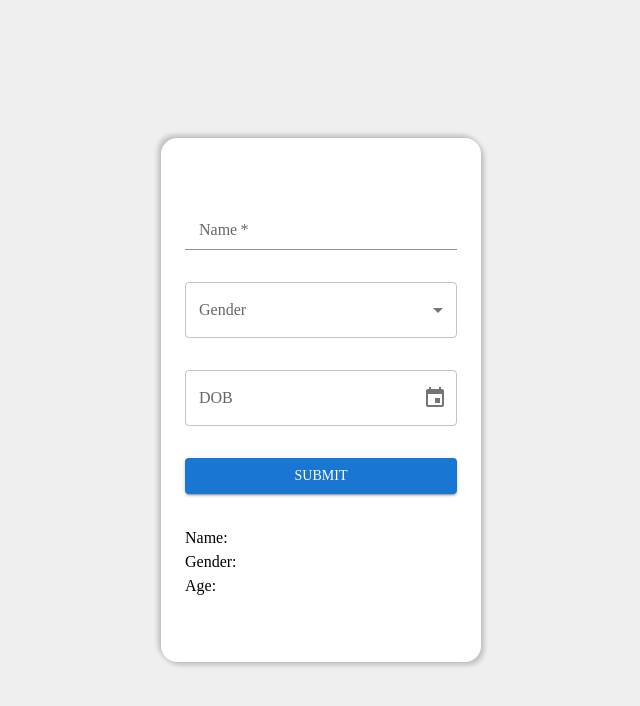
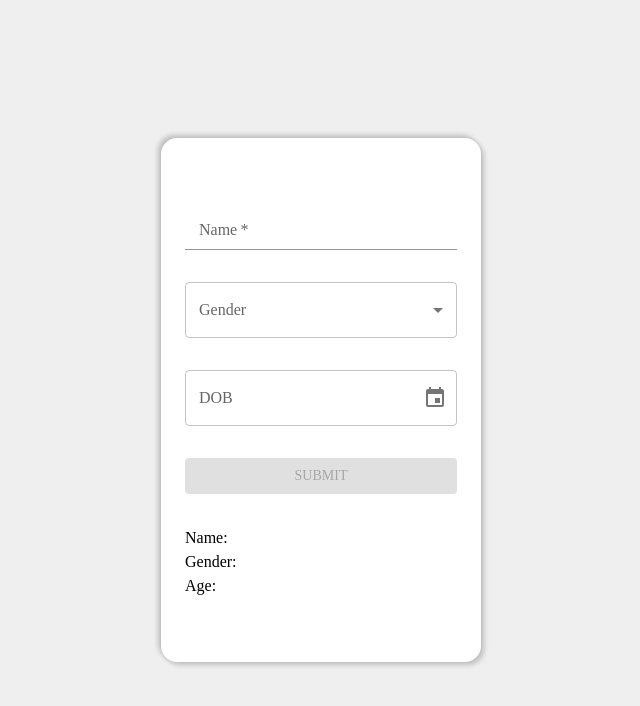
Before and after one commit to Vivekbhatt02/form-with-mui, a React (Create React App) app: page / in a window 1280 px wide. Shown: the top 706 px of the page, without its empty margins (319-959 px from the left). Built offline with nearby package versions, Linux system fonts and the light colour scheme.

Commit message:
Feature-4 Added basic validations

```diff
--- a/src/components/form/DatePickerField.js
+++ b/src/components/form/DatePickerField.js
@@ -3,6 +3,7 @@ import {FormControl} from "@mui/material";
 import {LocalizationProvider} from "@mui/x-date-pickers/LocalizationProvider";
 import {AdapterDayjs} from "@mui/x-date-pickers/AdapterDayjs";
 import {DatePicker} from "@mui/x-date-pickers/DatePicker";
+import dayjs from "dayjs";
 
 export default function DatePickerField({dob, setDOB}) {
 
@@ -15,6 +16,7 @@ export default function DatePickerField({dob, setDOB}) {
                     sx={{minWidth: 250}}
                     onChange={(event) => setDOB(event)}
                     value={dob}
+                    maxDate={dayjs().subtract(1, 'day')}
                 />
             </LocalizationProvider>
         </FormControl>
--- a/src/components/form/UserForm.js
+++ b/src/components/form/UserForm.js
@@ -51,6 +51,8 @@ export default function UserForm() {
         setDOB(null);
     };
 
+    const enableSubmitButton = name.trim().length === 0 || !gender || !dob;
+
     return (
         <ThemeProvider theme={customTheme}>
             <Box sx={pageStyle}>
@@ -58,7 +60,12 @@ export default function UserForm() {
                     <InputField name={name} setName={setName}/>
                     <GenderSelect gender={gender} setGender={setGender}/>
                     <DatePickerField dob={dob} setDOB={setDOB}/>
-                    <Button onClick={handleFormSubmit} variant='contained' sx={{width: '100%'}}>
+                    <Button
+                        variant='contained'
+                        sx={{width: '100%'}}
+                        onClick={handleFormSubmit}
+                        disabled={enableSubmitButton}
+                    >
                         Submit
                     </Button>
                     <DisplayPanel submittedDetails={submittedDetails}/>
```
